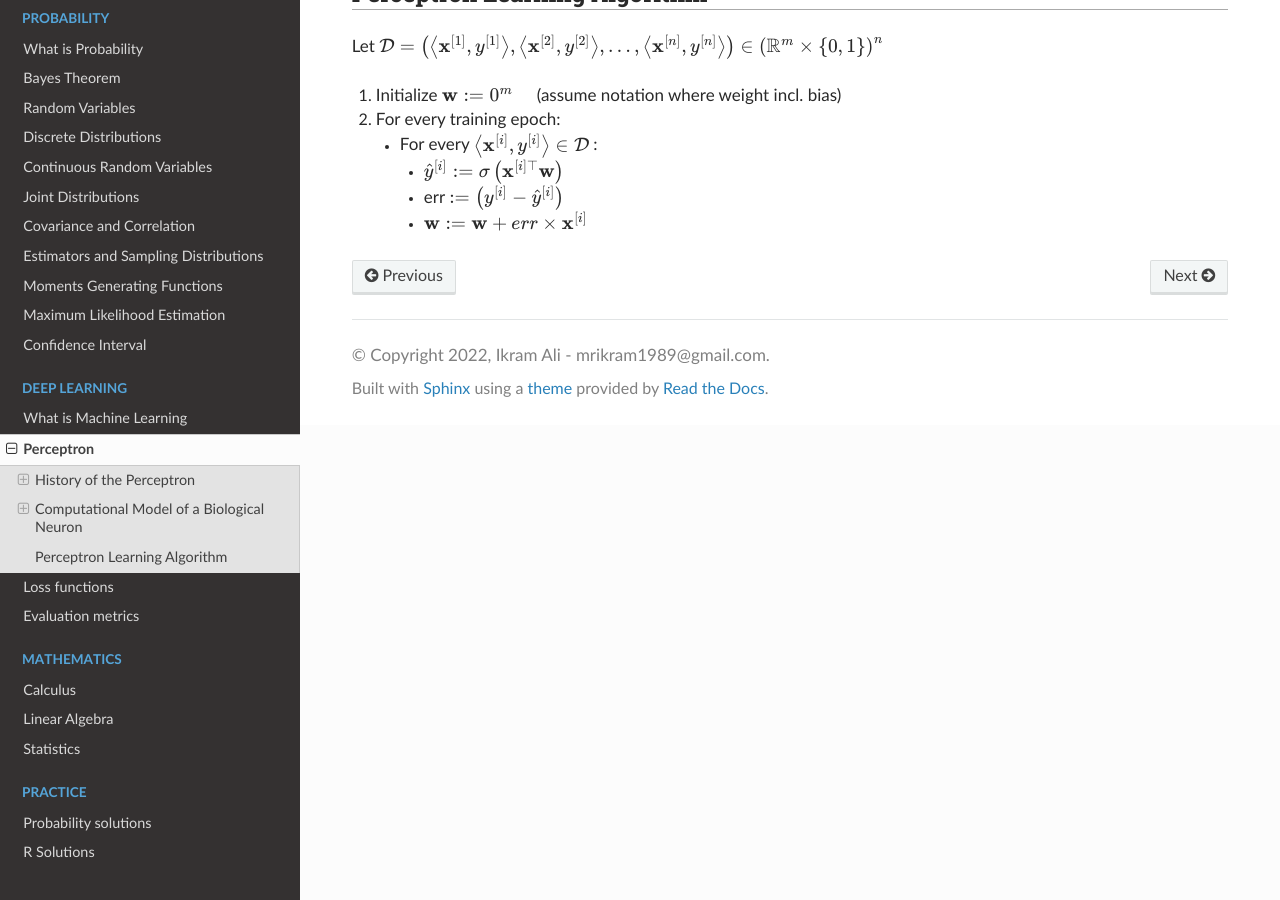
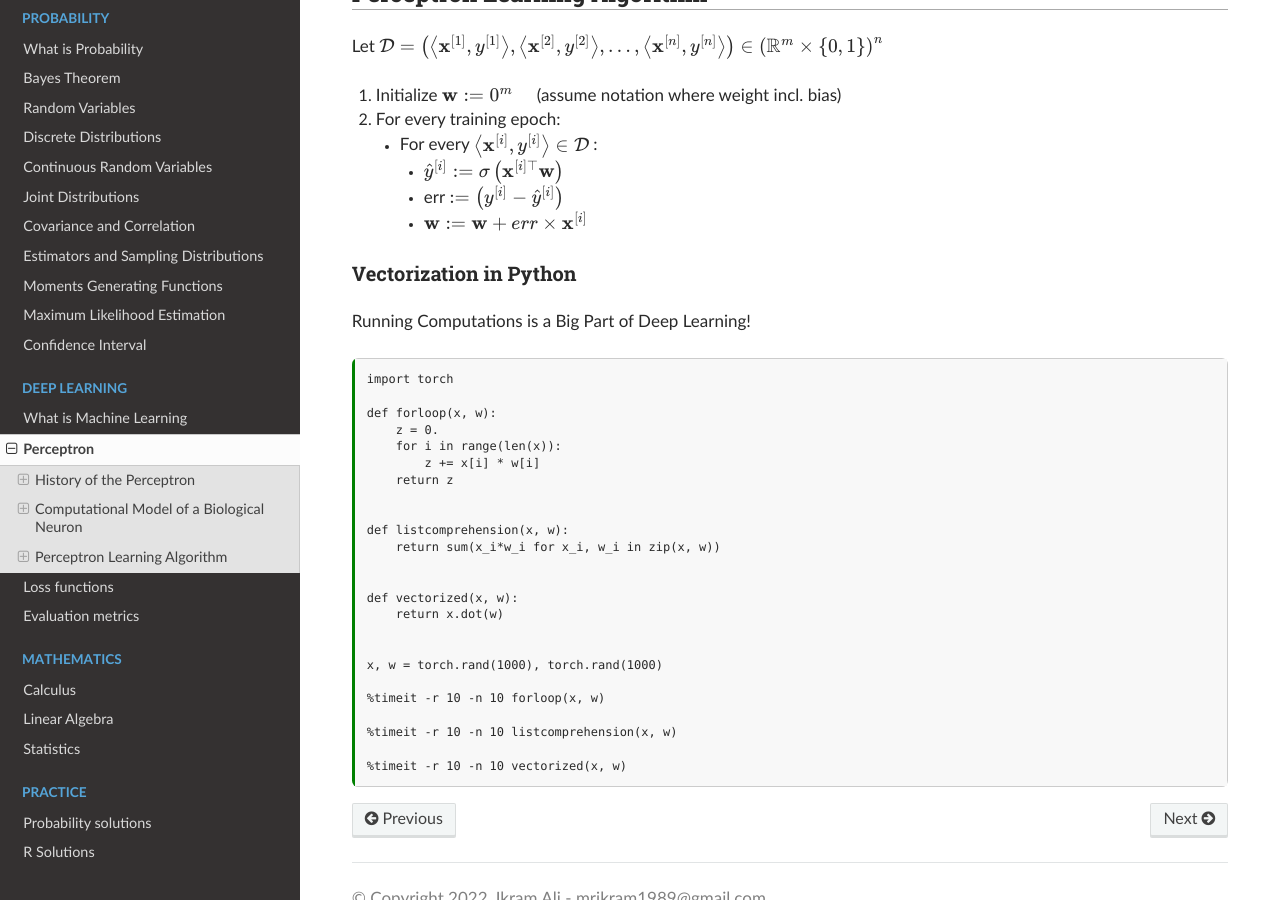
Before and after one commit to akkefa/ml-notes, a Sphinx documentation site: the page built from docs/deep_learning/perceptron.md, in a window 1280 px wide and 900 px high, scrolled down 2459 px. Built offline with Sphinx 7.4.7 and the Read the Docs theme 2.0.0, drawn with Linux system fonts in a browser that asks for light colours.

Commit message:
new changes

````diff
--- a/docs/deep_learning/perceptron.md
+++ b/docs/deep_learning/perceptron.md
@@ -65,3 +65,35 @@ Let $\mathcal{D}=\left(\left\langle\mathbf{x}^{[1]}, y^{[1]}\right\rangle,\left\
      1. $\hat{y}^{[i]}:=\sigma\left(\mathbf{x}^{[i] \top} \mathbf{w}\right)$
      2. err $:=\left(y^{[i]}-\hat{y}^{[i]}\right)$
      3. $\mathbf{w}:=\mathbf{w}+e r r \times \mathbf{x}^{[i]}$
+
+### Vectorization in Python
+
+Running Computations is a Big Part of Deep Learning!
+
+```{code-cell}
+import torch
+
+def forloop(x, w):
+    z = 0.
+    for i in range(len(x)):
+        z += x[i] * w[i]
+    return z
+
+
+def listcomprehension(x, w):
+    return sum(x_i*w_i for x_i, w_i in zip(x, w))
+
+
+def vectorized(x, w):
+    return x.dot(w)
+
+
+x, w = torch.rand(1000), torch.rand(1000)
+
+%timeit -r 10 -n 10 forloop(x, w)
+
+%timeit -r 10 -n 10 listcomprehension(x, w)
+
+%timeit -r 10 -n 10 vectorized(x, w)
+
+```
````
